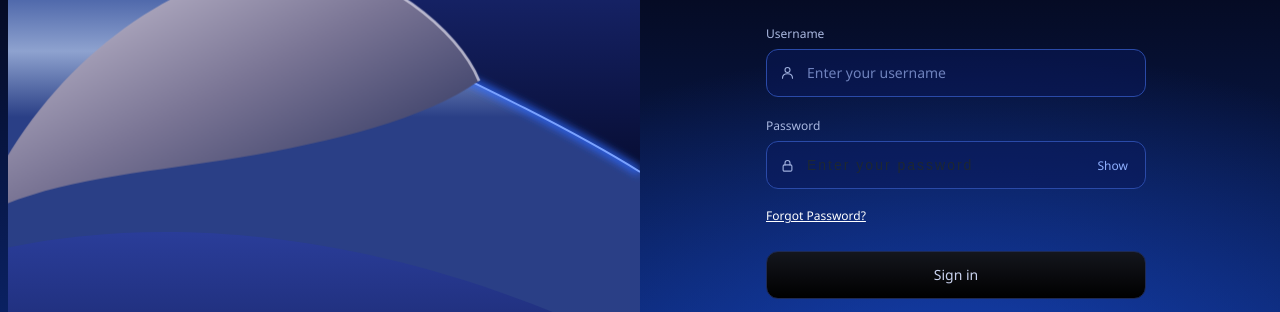
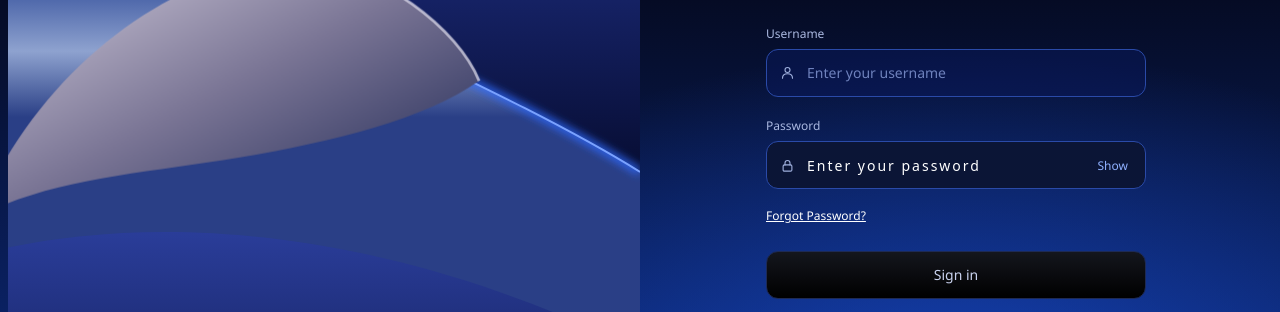
Before and after one commit to prithvia-hash/Marketing-Dashboard, a plain HTML site: page index.html in a window 1280 px wide. Shown: the part 283-595 px from the top of the page. Drawn offline with nearby package versions, Linux system fonts and the light colour scheme.

Commit message:
Update style.css

```diff
--- a/style.css
+++ b/style.css
@@ -59,9 +59,12 @@ button:focus-visible,a:focus-visible{outline:2px solid #4d86ff;outline-offset:2p
 @keyframes rot{to{transform:rotate(360deg)}}@keyframes shake{25%{transform:translateX(-8px)}75%{transform:translateX(8px)}}
 @media(max-width:860px){.split{grid-template-columns:1fr}.art{min-height:240px}.art h2{font-size:24px}.art .copy{padding-bottom:24px}}
 @media(prefers-reduced-motion:reduce){*{animation-duration:.01s!important;animation-delay:0s!important}}
+/* Fix password visibility and contrast */
 input[type="password"] {
-  font-family: caption, sans-serif !important;
-  color: var(--ink) !important;
-  -webkit-text-fill-color: var(--ink) !important;
+  background-color: #0b1536 !important;
+  color: #ffffff !important;
+  -webkit-text-fill-color: #ffffff !important;
+  caret-color: #ffffff !important;
+  font-family: system-ui, sans-serif !important;
   letter-spacing: 2px;
 }
```
